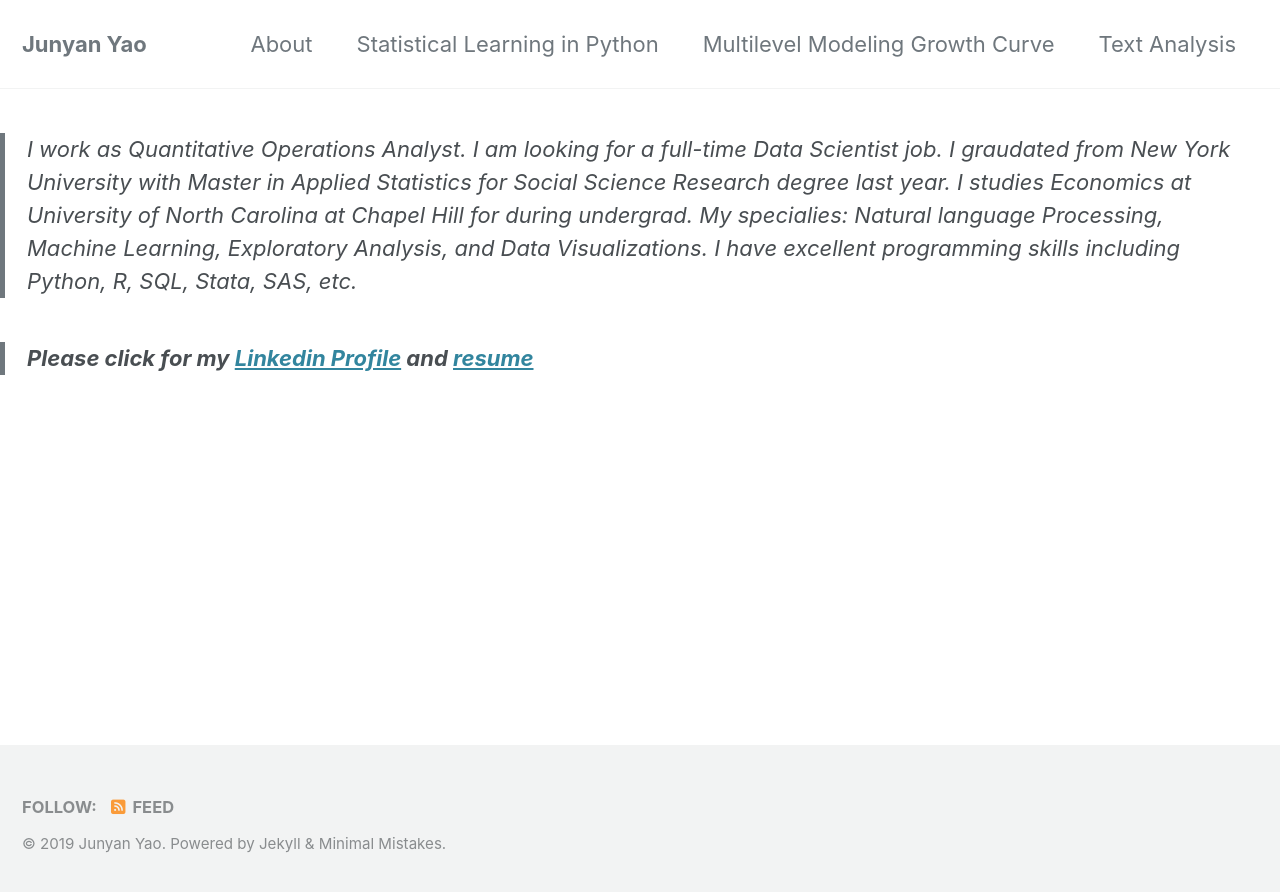
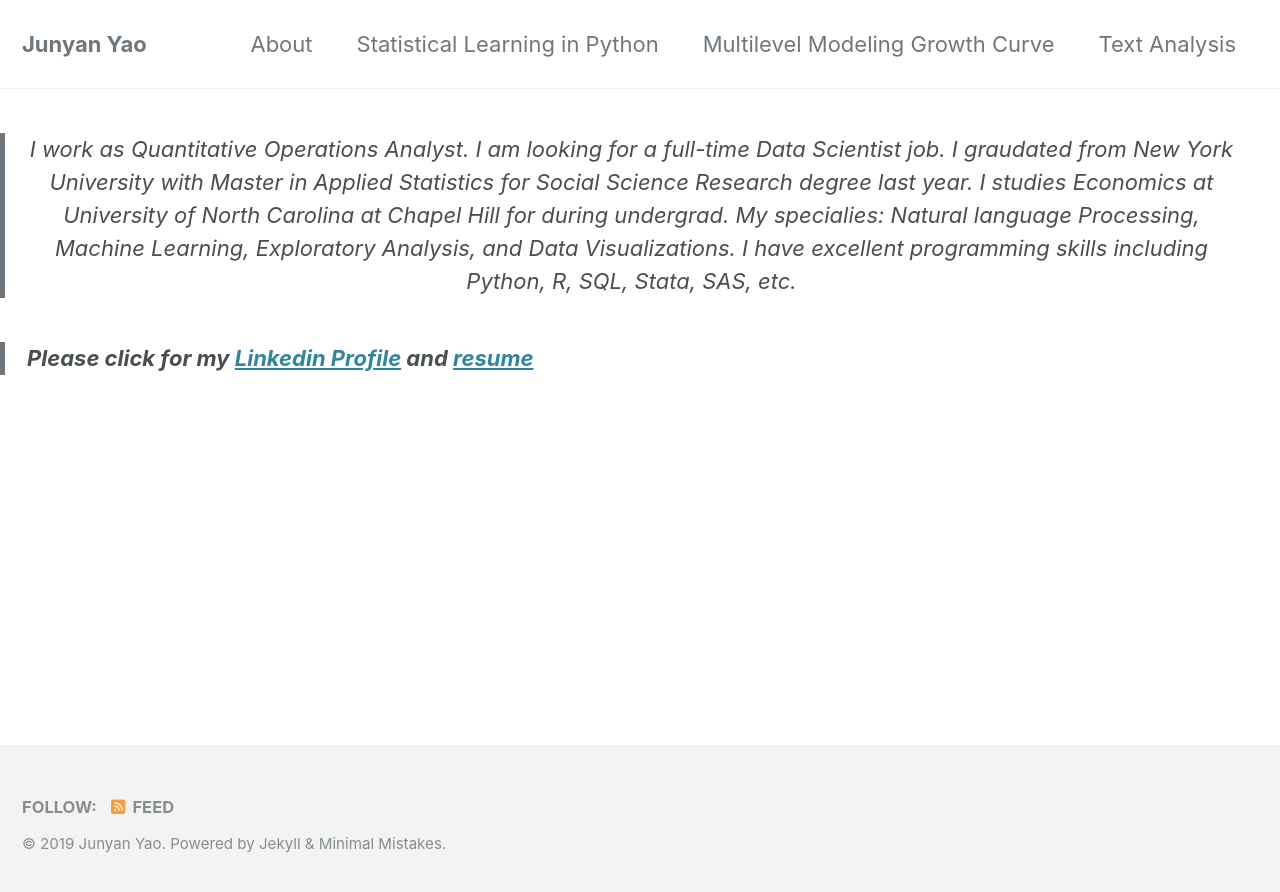
Before and after one commit to junyanyao/junyanyao.github.io, a Jekyll site: the page built from _pages/about.md, in a window 1280 px wide. Shown: the top 892 px of the page. Built offline with Jekyll 4.4.1, drawn with Linux system fonts in a browser that asks for light colours; cached includes are drawn as plain includes; nearby versions of some CDN libraries; our own code applies the rules of GitHub Pages for plain Markdown files.

Commit message:
add tiny things

```diff
--- a/_pages/about.md
+++ b/_pages/about.md
@@ -7,7 +7,7 @@ header:
 ---
 
 
-> I work as Quantitative Operations Analyst. I am looking for a full-time Data Scientist job. I graudated from New York University with Master in Applied Statistics for Social Science Research degree last year. I studies Economics at University of North Carolina at Chapel Hill for during undergrad. My specialies: Natural language Processing, Machine Learning, Exploratory Analysis, and Data Visualizations. I have excellent programming skills including Python, R, SQL, Stata, SAS, etc.
+> <center>I work as Quantitative Operations Analyst. I am looking for a full-time Data Scientist job. I graudated from New York University with Master in Applied Statistics for Social Science Research degree last year. I studies Economics at University of North Carolina at Chapel Hill for during undergrad. My specialies: Natural language Processing, Machine Learning, Exploratory Analysis, and Data Visualizations. I have excellent programming skills including Python, R, SQL, Stata, SAS, etc. </center>
 
 
 > **Please click for my [Linkedin Profile](https://www.linkedin.com/in/junyanyao/) and [resume](https://github.com/junyanyao/junyanyao.github.io/blob/3d649284bb16bcd4b3f88393b008afcf617e51dd/Yao_Resume_github.pdf)**
```
